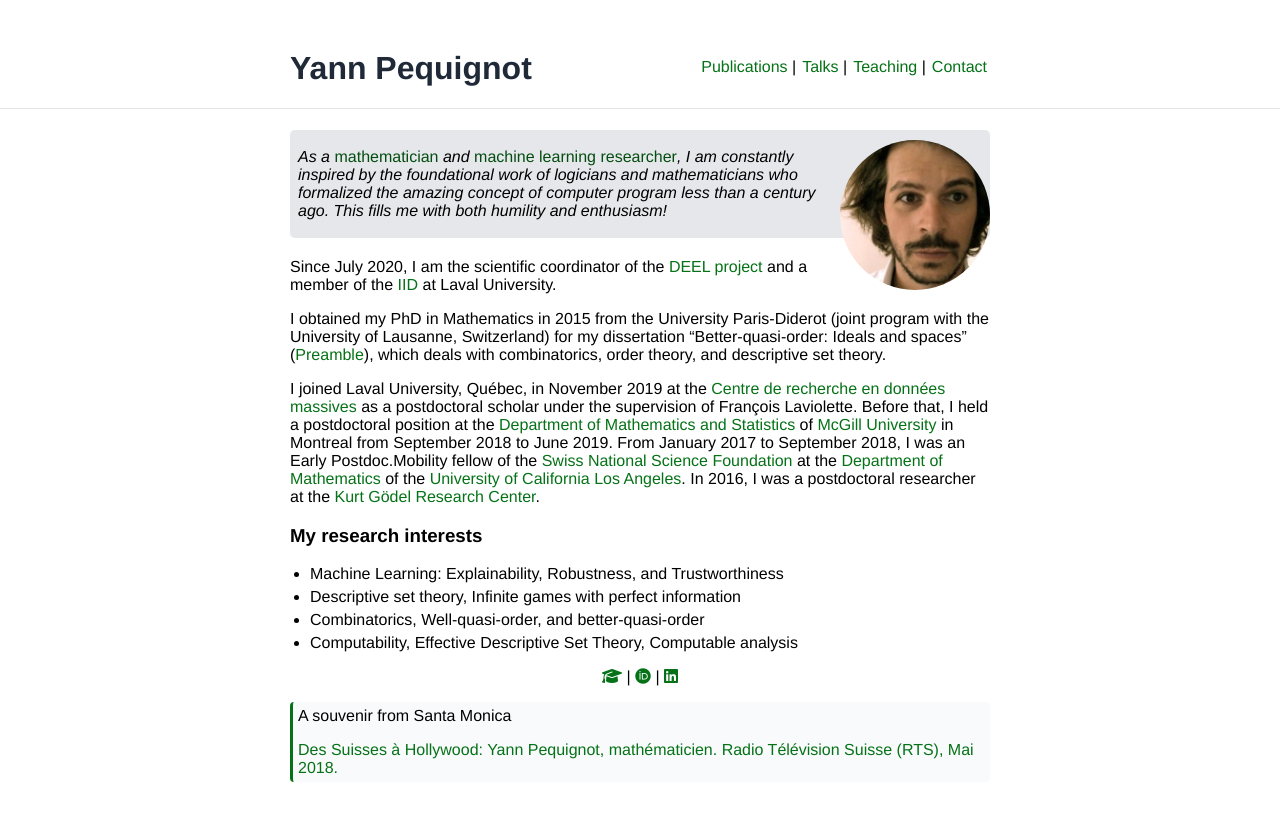
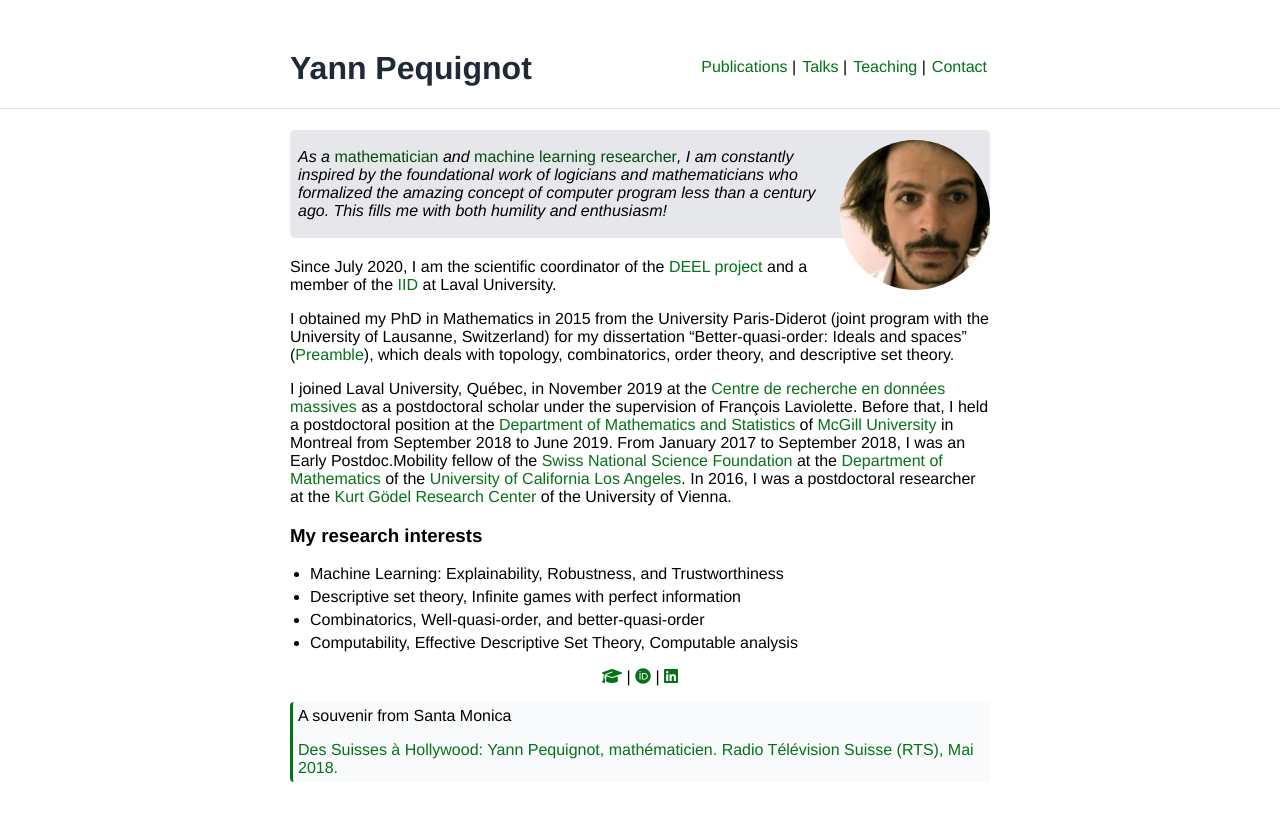
Before and after one commit to yannpequignot/yannpequignot.github.io, a Jekyll site: the page built from index.md, in a window 1280 px wide. Shown: the top 821 px of the page. Built offline with Jekyll 4.4.1, drawn with Linux system fonts in a browser that asks for light colours; nearby versions of some CDN libraries.

Commit message:
Update index.md

```diff
--- a/index.md
+++ b/index.md
@@ -20,9 +20,9 @@ layout: default
 
 Since July 2020, I am the scientific coordinator of the [DEEL project](https://deel.quebec/) and a member of the [IID](https://iid.ulaval.ca/) at Laval University.
 
-I obtained my PhD in Mathematics in 2015 from the University Paris-Diderot (joint program with the University of Lausanne, Switzerland) for my dissertation "Better-quasi-order: Ideals and spaces" ([Preamble](Pdf/PhD-Thesis-YPequignot-preamble.pdf)), which deals with combinatorics, order theory, and descriptive set theory.
+I obtained my PhD in Mathematics in 2015 from the University Paris-Diderot (joint program with the University of Lausanne, Switzerland) for my dissertation "Better-quasi-order: Ideals and spaces" ([Preamble](Pdf/PhD-Thesis-YPequignot-preamble.pdf)), which deals with topology, combinatorics, order theory, and descriptive set theory.
 
-I joined Laval University, Québec, in November 2019 at the [Centre de recherche en données massives](https://crdm.ulaval.ca/) as a postdoctoral scholar under the supervision of François Laviolette. Before that, I held a postdoctoral position at the [Department of Mathematics and Statistics](https://secureweb.mcgill.ca/mathstat/) of [McGill University](https://mcgill.ca/) in Montreal from September 2018 to June 2019. From January 2017 to September 2018, I was an Early Postdoc.Mobility fellow of the [Swiss National Science Foundation](http://www.snf.ch/en/Pages/default.aspx) at the [Department of Mathematics](http://www.math.ucla.edu/) of the [University of California Los Angeles](http://www.ucla.edu/). In 2016, I was a postdoctoral researcher at the [Kurt Gödel Research Center](http://www.logic.univie.ac.at/Home.html).
+I joined Laval University, Québec, in November 2019 at the [Centre de recherche en données massives](https://crdm.ulaval.ca/) as a postdoctoral scholar under the supervision of François Laviolette. Before that, I held a postdoctoral position at the [Department of Mathematics and Statistics](https://secureweb.mcgill.ca/mathstat/) of [McGill University](https://mcgill.ca/) in Montreal from September 2018 to June 2019. From January 2017 to September 2018, I was an Early Postdoc.Mobility fellow of the [Swiss National Science Foundation](http://www.snf.ch/en/Pages/default.aspx) at the [Department of Mathematics](http://www.math.ucla.edu/) of the [University of California Los Angeles](http://www.ucla.edu/). In 2016, I was a postdoctoral researcher at the [Kurt Gödel Research Center](http://www.logic.univie.ac.at/Home.html) of the University of Vienna.
 
 
 ### My research interests
```
